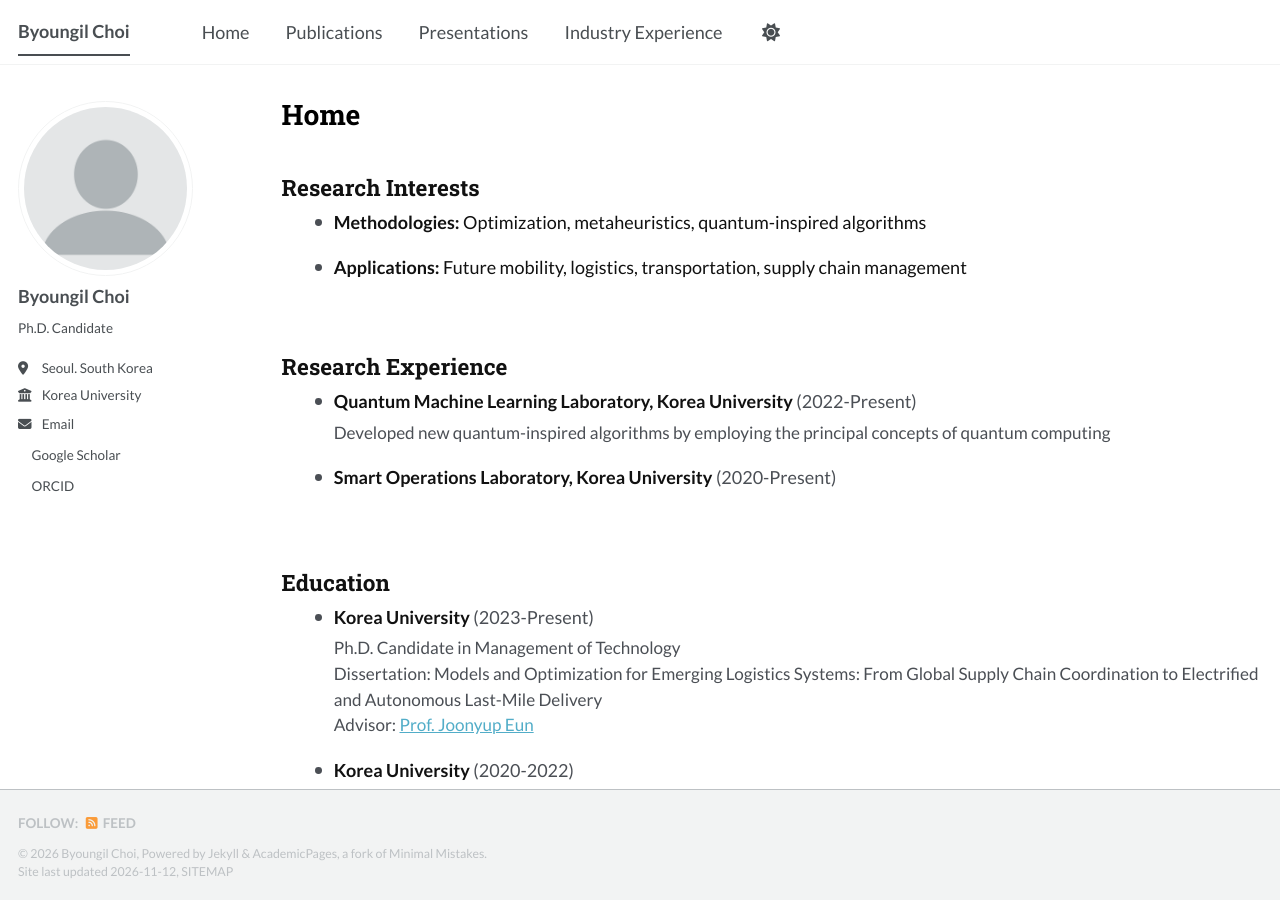
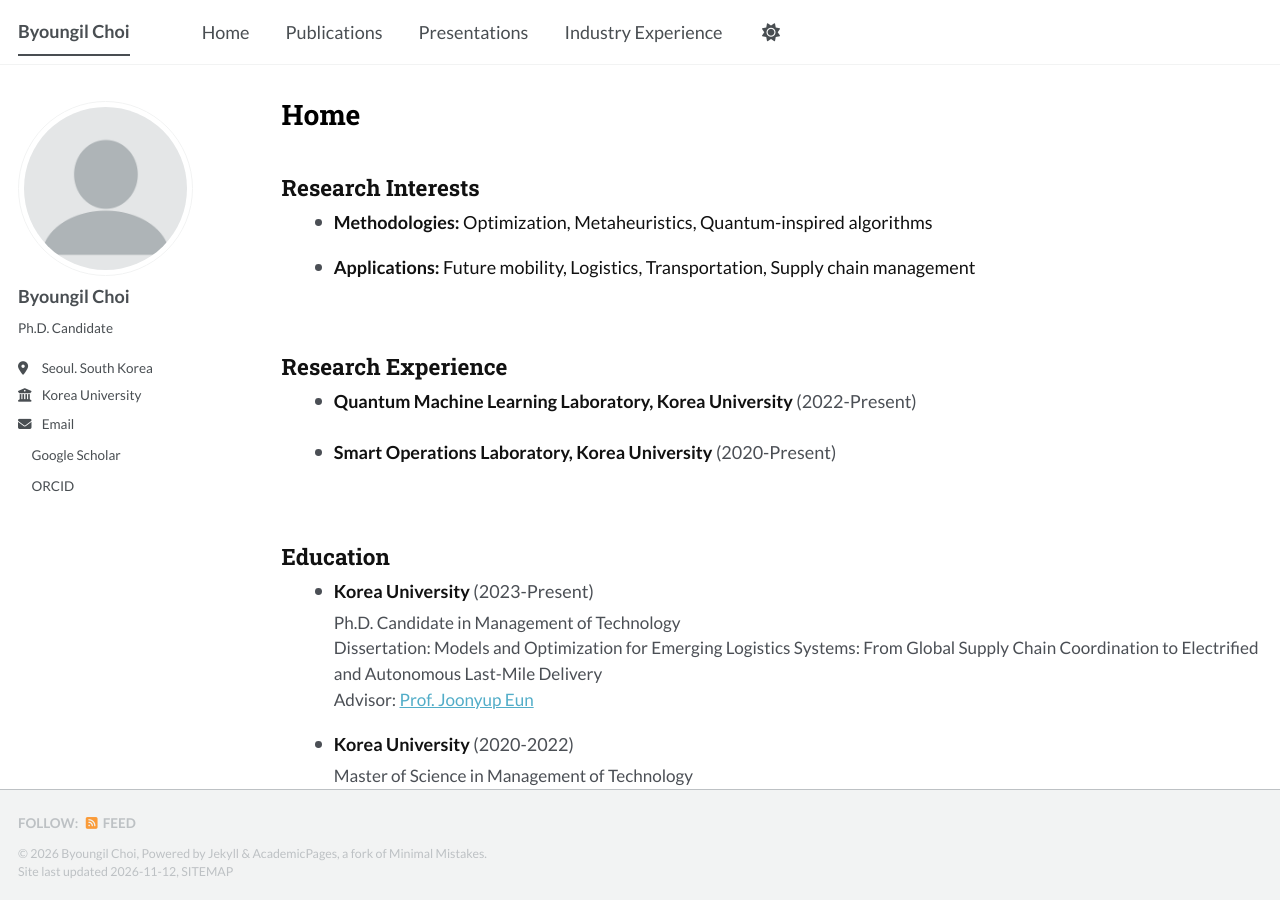
Before and after one commit to smallgiant-cbi/smallgiant-cbi.github.io, a Jekyll site: the page built from _pages/about.html, in a window 1280 px wide and 900 px high. Built offline with Jekyll 4.4.1, drawn with Linux system fonts in a browser that asks for light colours; a style sheet for code colours, icons or effects is not loaded; some of the changed text lies outside the part shown.

Commit message:
Home 수정

```diff
--- a/_data/publications.yml
+++ b/_data/publications.yml
@@ -25,7 +25,7 @@ journal_articles:
     pages: "2544714"
 
   - number: "2"
-    title: "Cooperation and Competition in an Oligopolistic and Mature Industry: a Case Study on the Cationic Reagent Industry Based on an Optimization Model"
+    title: "Cooperation and Competition in an Oligopolistic and Mature Industry: A Case Study on the Cationic Reagent Industry Based on an Optimization Model"
     authors:
       - { name: "Kang, J." }
       - { name: "Choi, B.", self: true }
@@ -61,14 +61,14 @@ works_in_progress:
     status: "Manuscript in preparation"
 
   - number: "5"
-    title: "Electric dial-a-ride problem with drones: Synergies in shared mobility for passengers and parcels"
+    title: "Electric Dial-a-Ride Problem with Drones: Economic Gains and Service Stability of Integrating Drone-based Parcel Delivery"
     authors:
       - { name: "Choi, B.", self: true }
       - { name: "Eun, J." }
     status: "Manuscript in preparation"
 
   - number: "4"
-    title: "Quantum-inspired Large Neighborhood Search for Vehicle Routing Problem with Time Windows"
+    title: "Quantum-inspired Large Neighborhood Search for the Vehicle Routing Problem with Time Windows"
     authors:
       - { name: "Choi, B.", self: true }
       - { name: "Jung, J." }
--- a/_pages/about.html
+++ b/_pages/about.html
@@ -13,8 +13,8 @@ redirect_from:
   <section class="publication-section" aria-labelledby="research-interests">
     <h2 id="research-interests">Research Interests</h2>
     <div class="home-list">
-      <div class="home-entry"><span class="home-dot" aria-hidden="true"></span><div class="publication-content"><h3 class="publication-title home-research-title">Methodologies: <span>Optimization, metaheuristics, quantum-inspired algorithms</span></h3></div></div>
-      <div class="home-entry"><span class="home-dot" aria-hidden="true"></span><div class="publication-content"><h3 class="publication-title home-research-title">Applications: <span>Future mobility, logistics, transportation, supply chain management</span></h3></div></div>
+      <div class="home-entry"><span class="home-dot" aria-hidden="true"></span><div class="publication-content"><h3 class="publication-title home-research-title">Methodologies: <span>Optimization, Metaheuristics, Quantum-inspired algorithms</span></h3></div></div>
+      <div class="home-entry"><span class="home-dot" aria-hidden="true"></span><div class="publication-content"><h3 class="publication-title home-research-title">Applications: <span>Future mobility, Logistics, Transportation, Supply chain management</span></h3></div></div>
     </div>
   </section>
 
@@ -23,7 +23,6 @@ redirect_from:
     <div class="home-list">
       <article class="home-entry"><span class="home-dot" aria-hidden="true"></span><div class="publication-content">
         <h3 class="publication-title">Quantum Machine Learning Laboratory, Korea University <span class="home-entry-dates">(2022-Present)</span></h3>
-        <p class="publication-details">Developed new quantum-inspired algorithms by employing the principal concepts of quantum computing</p>
       </div></article>
       <article class="home-entry"><span class="home-dot" aria-hidden="true"></span><div class="publication-content">
         <h3 class="publication-title">Smart Operations Laboratory, Korea University <span class="home-entry-dates">(2020-Present)</span></h3>
@@ -72,7 +71,7 @@ redirect_from:
     <h2 id="magazines-media-books-chapters">Magazines, Media, Books, and Chapters</h2>
     <div class="publication-list" role="list">
       <article class="publication-entry" role="listitem"><span class="home-dot" aria-hidden="true"></span><div class="publication-content"><h3 class="publication-title">Quantum-inspired Algorithms: Concepts and Applications</h3><p class="publication-authors"><strong><u class="publication-self">Choi, B.</u></strong>, Eun, J. (2025)</p><p class="publication-details"><em>Industrial Engineering Magazine</em> (ISBN: 2234-6481), 32(3), pp. 30–37, Korean Institute of Industrial Engineers. <a href="https://www.kstudy.com/fbook/KIIE/32-3/">[link]</a></p></div></article>
-      <article class="publication-entry" role="listitem"><span class="home-dot" aria-hidden="true"></span><div class="publication-content"><h3 class="publication-title">Case Study on the Global Business Expansion Strategy of Stradvision, Deep Learning-based Autonomous Driving Software Company</h3><p class="publication-authors">Kwon, Y., Yoon, O., Yun, E., Jang, H., Jeong, H., Cha, E., <strong><u class="publication-self">Choi, B.</u></strong> (&alpha;-&beta;)(2020)</p><p class="publication-details"><em>Case Studies on Management of Technology</em> (ISBN: 2384-079X), 8, pp. 28–77, Korea University.</p></div></article>
+      <article class="publication-entry" role="listitem"><span class="home-dot" aria-hidden="true"></span><div class="publication-content"><h3 class="publication-title">Case Study on the Global Business Expansion Strategy of Stradvision, Deep Learning-based Autonomous Driving Software Company</h3><p class="publication-authors">Kwon, Y., Yoon, O., Yun, E., Jang, H., Jeong, H., Cha, E., <strong><u class="publication-self">Choi, B.</u></strong> (2020)</p><p class="publication-details"><em>Case Studies on Management of Technology</em> (ISBN: 2384-079X), 8, pp. 28–77, Korea University.</p></div></article>
       <article class="publication-entry" role="listitem"><span class="home-dot" aria-hidden="true"></span><div class="publication-content"><h3 class="publication-title">Team Smart Pilot, R&amp;D Learning Lab</h3><p class="publication-authors"><strong><u class="publication-self">Choi, B.</u></strong>, Park, J., Song, J., Nam, H. (2019)</p><p class="publication-details"><em>Together R&amp;D</em>, 63(5), pp. 18–19. Magazine published by the R&amp;D Division at Hyundai Motor Group.</p></div></article>
       <article class="publication-entry" role="listitem"><span class="home-dot" aria-hidden="true"></span><div class="publication-content"><h3 class="publication-title">Make Your Name Worth Something</h3><p class="publication-authors"><strong><u class="publication-self">Choi, B.</u></strong> (2018)</p><p class="publication-details">Hyundai Motor Group University. A 13-minute personal interview video for the 2018 Hyundai Motor Group new recruits.</p></div></article>
     </div>
@@ -83,7 +82,7 @@ redirect_from:
     <div class="home-list">
       <div class="home-entry"><span class="home-dot" aria-hidden="true"></span><div class="publication-content"><h3 class="publication-title">Teaching Assistant</h3><p class="publication-details">Korea University | Mar. 2020–Dec. 2021, Mar. 2023–Jun. 2024</p><p class="publication-details">System Optimization Theory and Application (MOT662); Statistical Decision Analysis and Forecasting 1 (MOT710); Technology Finance (MOT521); Venture Capital Investment (MOT593); Technology Investment and M&amp;A (MOT624); Private Equity and Entrepreneurial Financial Management (MOT705); Investments (MOT724); Technology-based Business Development (MOT597); Technology Transfer (MOT610); From Science &amp; Technology Studies to R&amp;D Policy (MOT681); R&amp;D Management and Industrial Technology Innovation (MOT690)</p></div></div>
       <div class="home-entry"><span class="home-dot" aria-hidden="true"></span><div class="publication-content"><h3 class="publication-title">Administrative Assistant</h3><p class="publication-details">Korea Productivity Association | Sep. 2020–Dec. 2020</p><p class="publication-details">Supported preparation of the 2020 Fall Conference</p></div></div>
-      <div class="home-entry"><span class="home-dot" aria-hidden="true"></span><div class="publication-content"><h3 class="publication-title">Military Service</h3><p class="publication-details">Republic of Korea Army | Jan. 2013–Oct. 2014</p><p class="publication-details">Sergeant (squad leader); administrative specialist for weapons and ammunition; signaler for satellite communication</p></div></div>
+      <div class="home-entry"><span class="home-dot" aria-hidden="true"></span><div class="publication-content"><h3 class="publication-title">Military Service</h3><p class="publication-details">Republic of Korea Army | Jan. 2013–Oct. 2014</p><p class="publication-details">Sergeant (squad leader); Administrative specialist for weapons and ammunition; Signaler for satellite communication</p></div></div>
       <div class="home-entry"><span class="home-dot" aria-hidden="true"></span><div class="publication-content"><h3 class="publication-title">Invited Reviewer for International Journals</h3><p class="publication-details"><em>European Journal of Operations Research</em>; <em>Applied Soft Computing</em></p></div></div>
     </div>
   </section>
```
